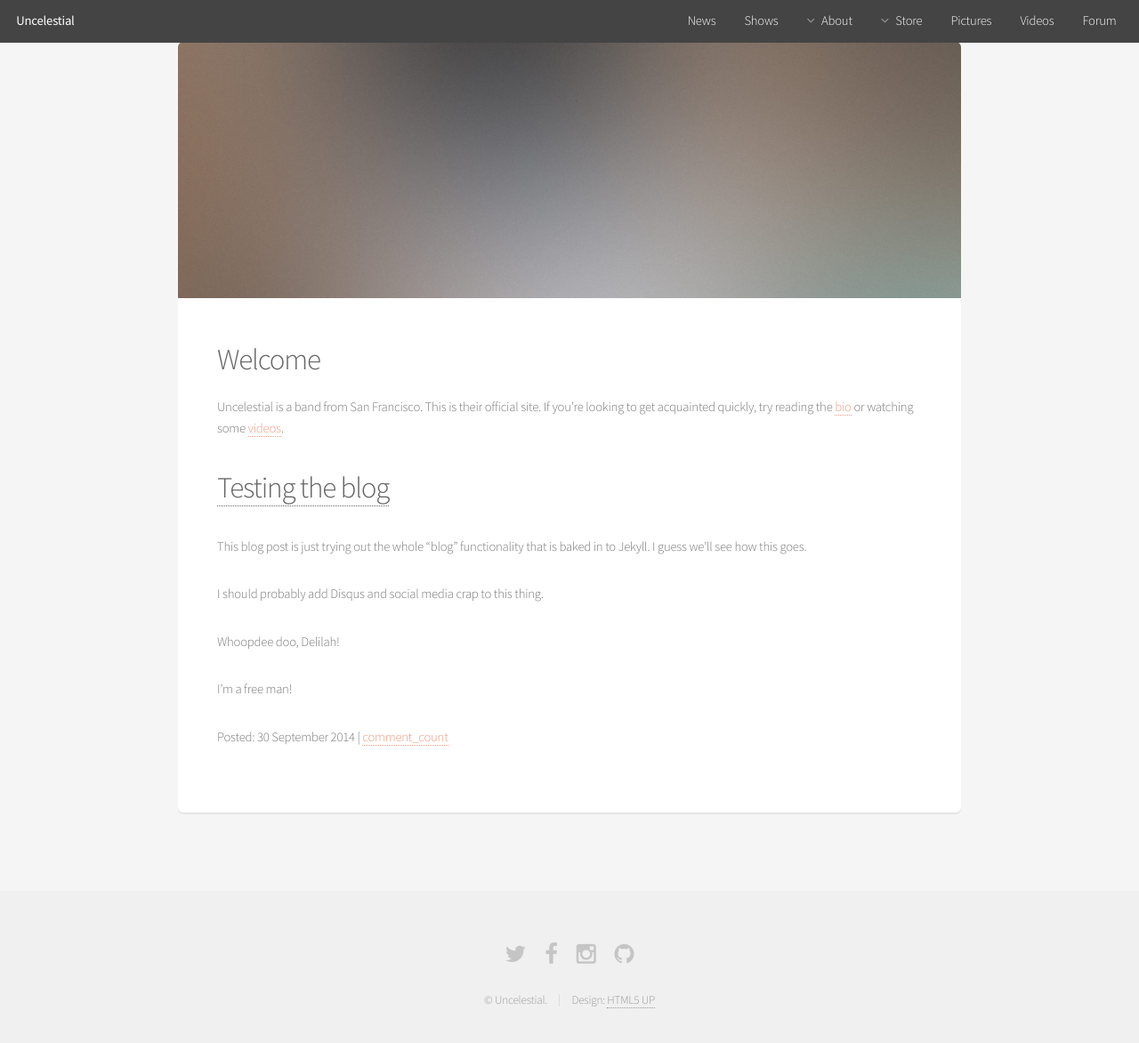
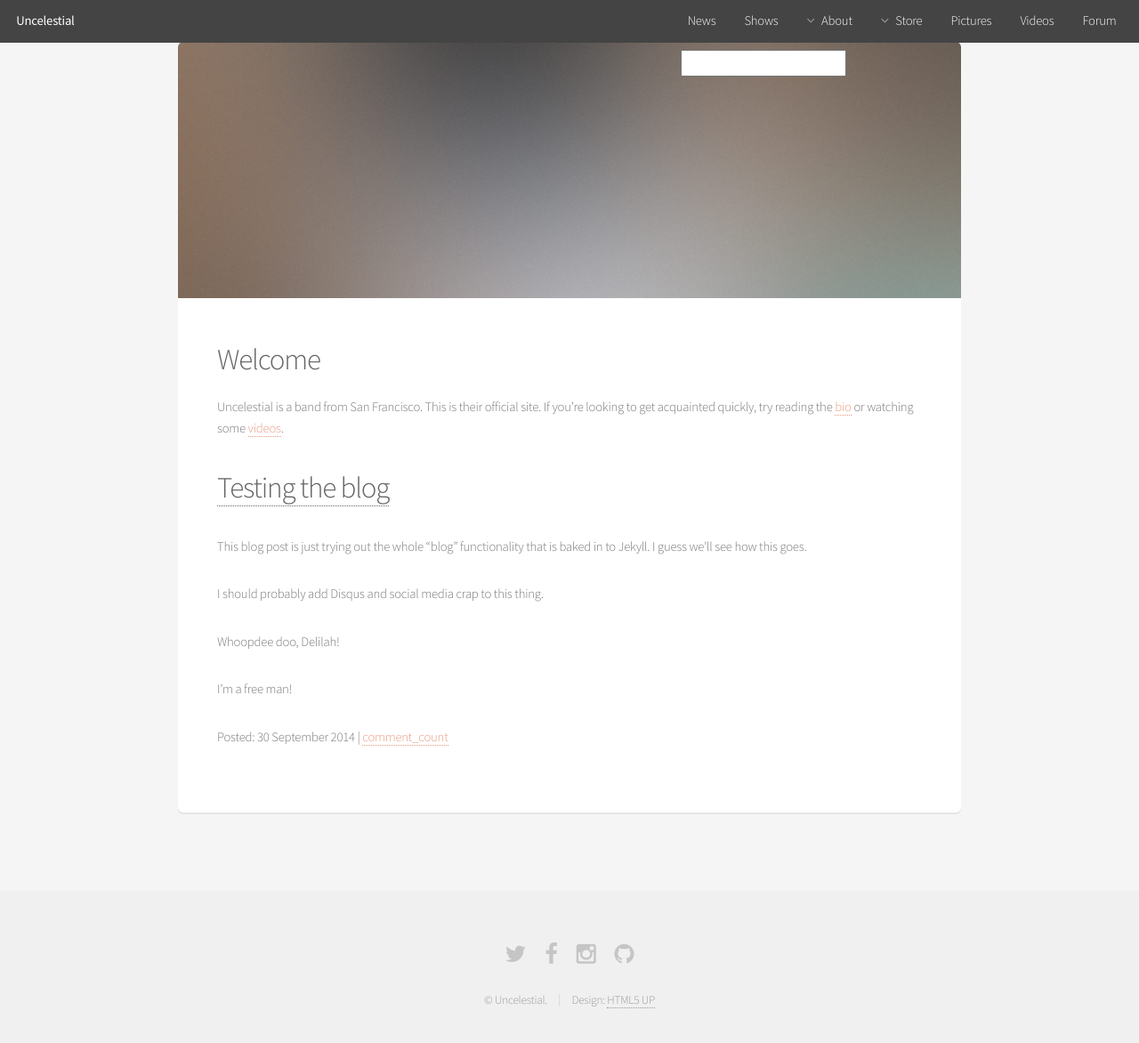
Before and after one commit to tvconefive/uncelestial.github.io, a Jekyll site: the page built from index.md, in a window 1280 px wide and 1219 px high. Shown: the top 1172 px of the window at 89% size. Built offline with Jekyll 4.4.1, drawn with Linux system fonts in a browser that asks for light colours; comment, search, counter and statistics services are not loaded.

Commit message:
Update alpha.html

```diff
--- a/_layouts/alpha.html
+++ b/_layouts/alpha.html
@@ -53,6 +53,9 @@
 						<li><a href="/pictures">Pictures</a></li>
 						<li><a href="/videos">Videos</a></li>
 						<li><a href="/forum">Forum</a></li>
+						<form action="/search">
+							<li><input type="search" id="q" name="q"></li>
+						</form>
 					</ul>
 				</nav>
 			</header>
```
